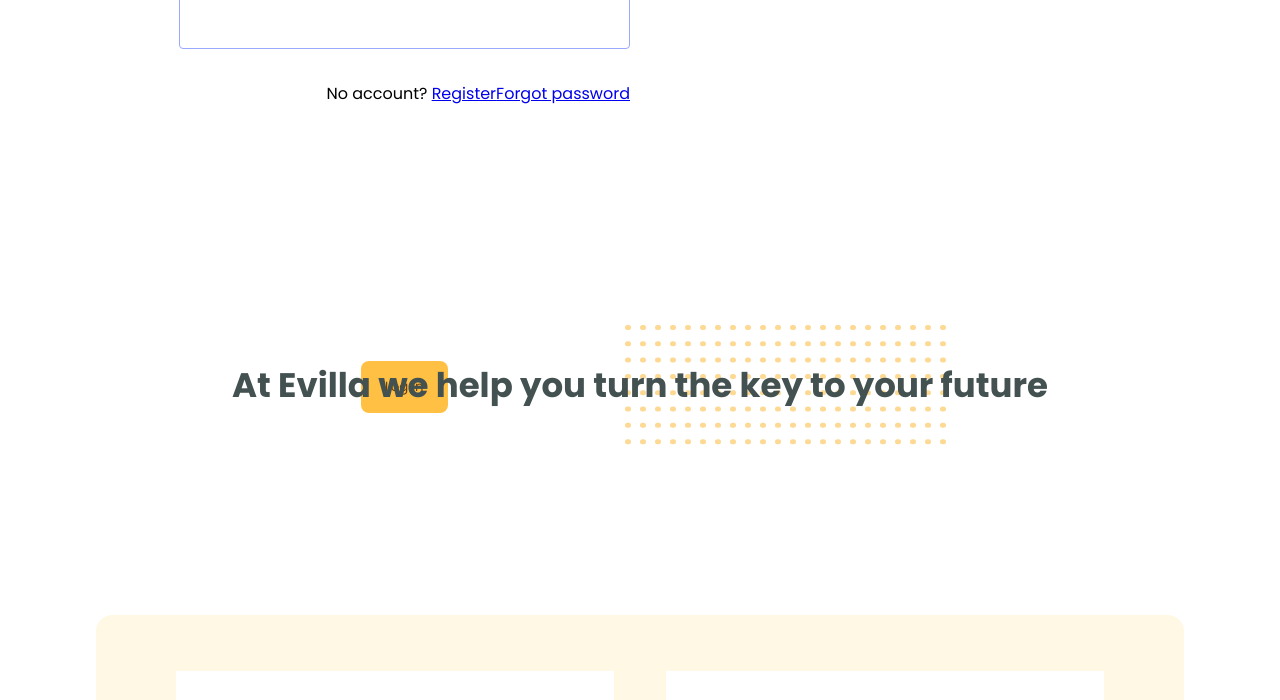
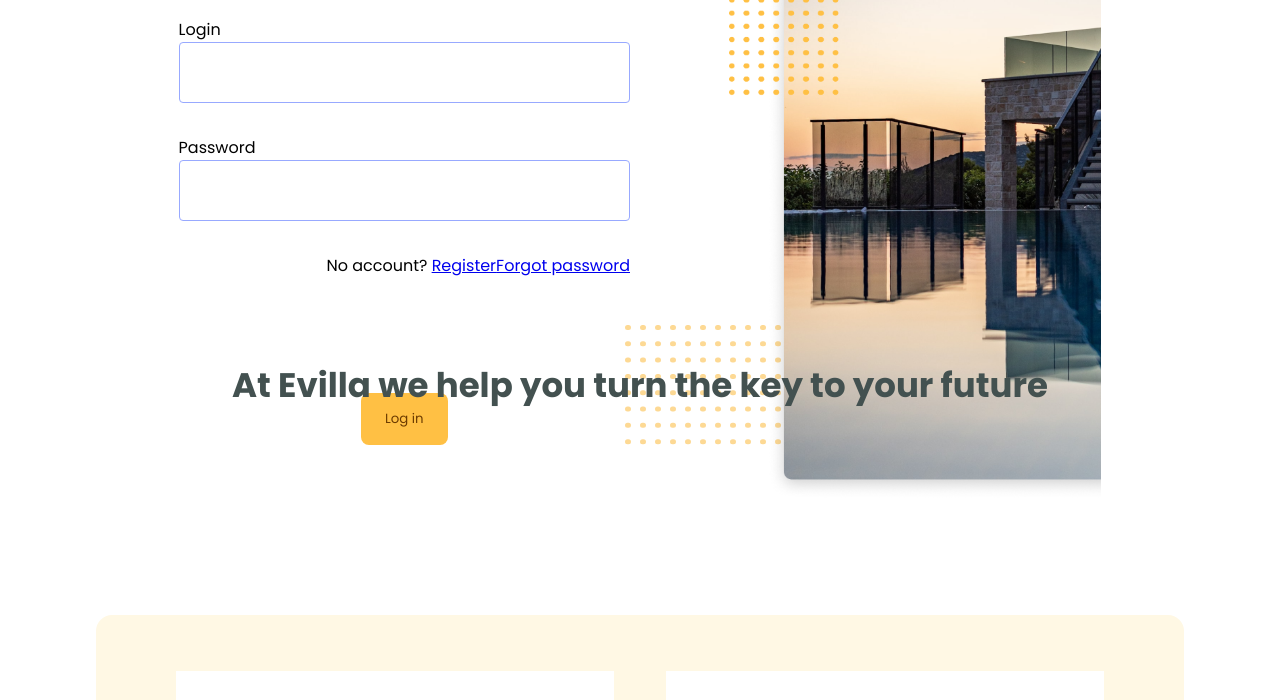
Before and after one commit to davidchom/PIW-Zadanie-1, a plain HTML site: page index.html in a window 1280 px wide. Shown: the part 549-1249 px from the top of the page. Drawn offline with Linux system fonts and the light colour scheme.

Commit message:
almost finished

```diff
--- a/index.html
+++ b/index.html
@@ -45,7 +45,9 @@
             </div>
         </div>
         <div class="login-img-container">
+            <div class="image-of-house-like-in-gta">
 
+            </div>
         </div>
     </section>
 
--- a/style.css
+++ b/style.css
@@ -573,7 +573,7 @@ button {
 
 .login-title {
     grid-column: 2/8;
-    grid-row: 2/3;
+    grid-row: 3/4;
     justify-self: center;
     background-image: url(/assets/dots\ hero\ section.svg);
     background-repeat: no-repeat;
@@ -587,7 +587,7 @@ button {
 
 .login {
     grid-column: 2/8;
-    grid-row: 3/6;
+    grid-row: 4/7;
     justify-self: center;
 }
 
@@ -619,14 +619,41 @@ button {
 .login-button {
     grid-column: 2/8;
     grid-row: 6/7;
+    margin-top: 2rem;
     justify-content: center;
     justify-self: center;
 }
 
 .login-img-container {
     grid-column: 7/13;
+    grid-row: 1/7;
+    grid-template-rows: repeat(7, 1fr);
+    grid-template-columns: repeat(7, 1fr);
+    gap: 20px;
     display: grid;
     flex-direction: column;
-    row-gap: 2rem;
-    justify-content: flex-start;
 }
+
+.image-of-house-like-in-gta {
+    grid-column: 2/7;
+    grid-row: 2/7;
+    display: flex;
+    flex-direction: column;
+    /* justify-content: space-between; */
+    align-items: center;
+    /* align-self: center; */
+    padding: 4rem 2rem;
+    background-image: url(./assets/hero\ image.png);
+    background-repeat: no-repeat;
+    background-size: cover;
+    /* background-position: right center; */
+}
+
+/* .welcome-text {
+    display: flex;
+    flex-direction: column;
+    justify-content: center;
+    align-items: center;
+    row-gap: 1rem;
+    width: 100%;
+} */
```
